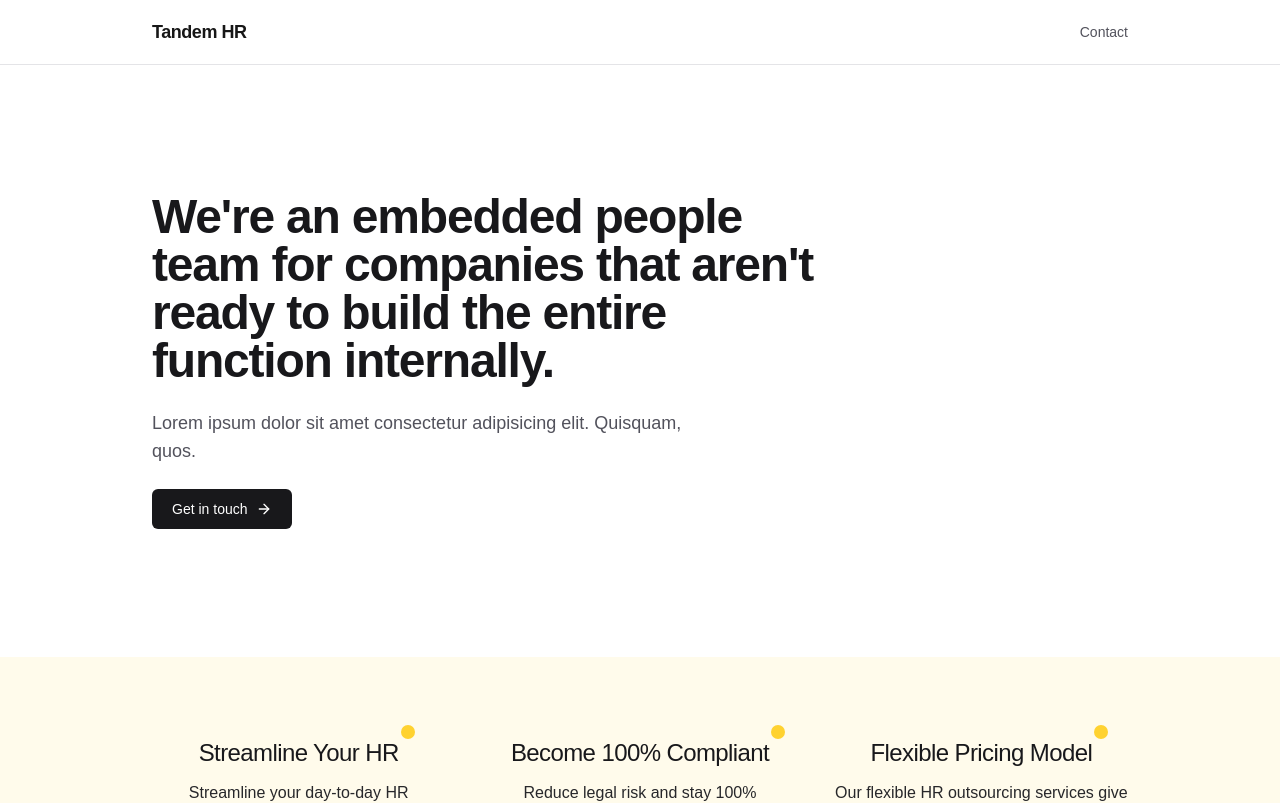
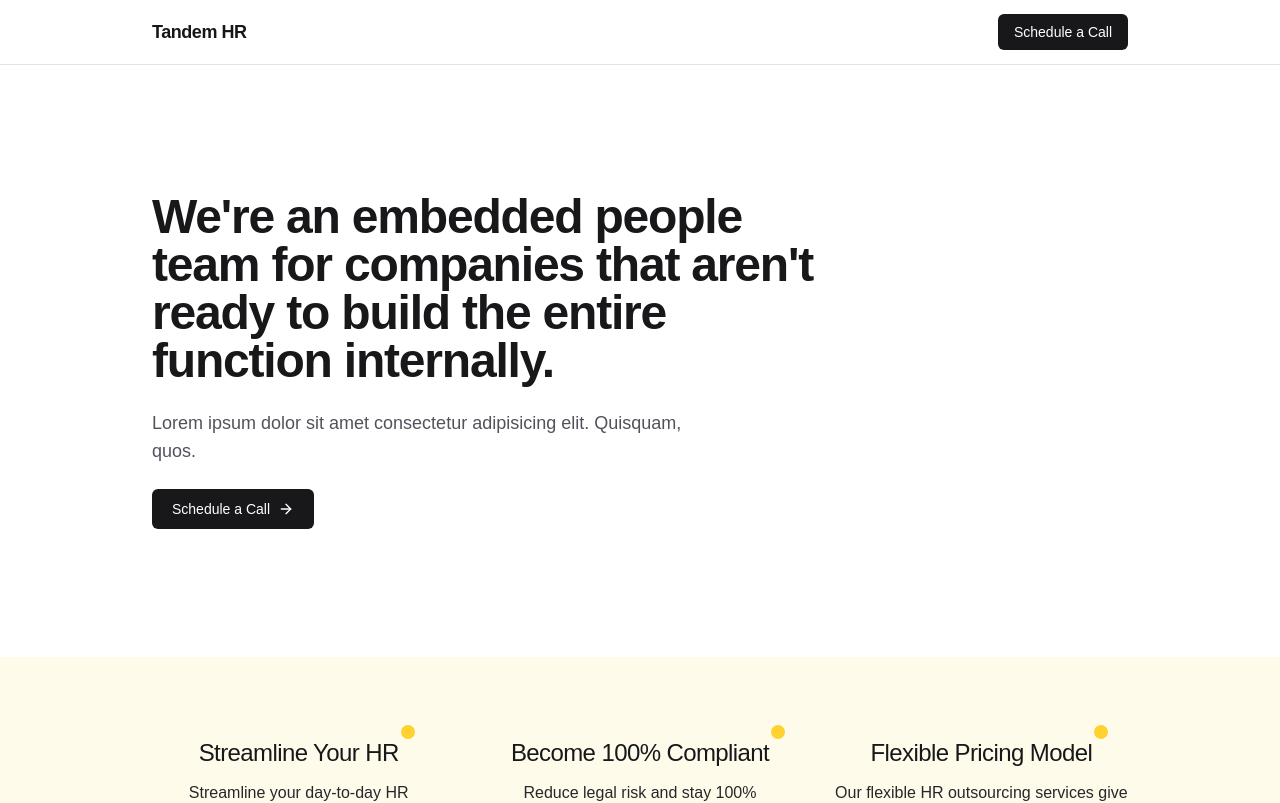
Before and after one commit to brianmcguins/danielle-site, a Next.js app: page / in a window 1280 px wide. Shown: the top 803 px of the page. Built offline with nearby package versions, Linux system fonts and the light colour scheme.

Commit message:
Schedule a Call

```diff
--- a/src/app/(marketing)/layout.tsx
+++ b/src/app/(marketing)/layout.tsx
@@ -14,10 +14,12 @@ export default function MarketingLayout({
           </Link>
           <nav>
             <a
-              href="mailto:hello@tandemhr.com"
-              className="text-sm font-medium text-zinc-600 hover:text-zinc-900"
+              href="https://calendar.app.google/VYTjHytHT3GJFBSP7"
+              target="_blank"
+              rel="noopener noreferrer"
+              className="inline-flex items-center rounded-md bg-zinc-900 px-4 py-2 text-sm font-medium text-white transition-colors hover:bg-zinc-700"
             >
-              Contact
+              Schedule a Call
             </a>
           </nav>
         </div>
--- a/src/app/(marketing)/page.tsx
+++ b/src/app/(marketing)/page.tsx
@@ -52,10 +52,12 @@ export default function HomePage() {
           Lorem ipsum dolor sit amet consectetur adipisicing elit. Quisquam, quos.
         </p>
         <a
-          href="mailto:hello@tandemhr.com"
+          href="https://calendar.app.google/VYTjHytHT3GJFBSP7"
+          target="_blank"
+          rel="noopener noreferrer"
           className="inline-flex items-center gap-2 rounded-md bg-zinc-900 px-5 py-2.5 text-sm font-medium text-white transition-colors hover:bg-zinc-700"
         >
-          Get in touch
+          Schedule a Call
           <ArrowRight className="size-4" />
         </a>
       </section>
```
